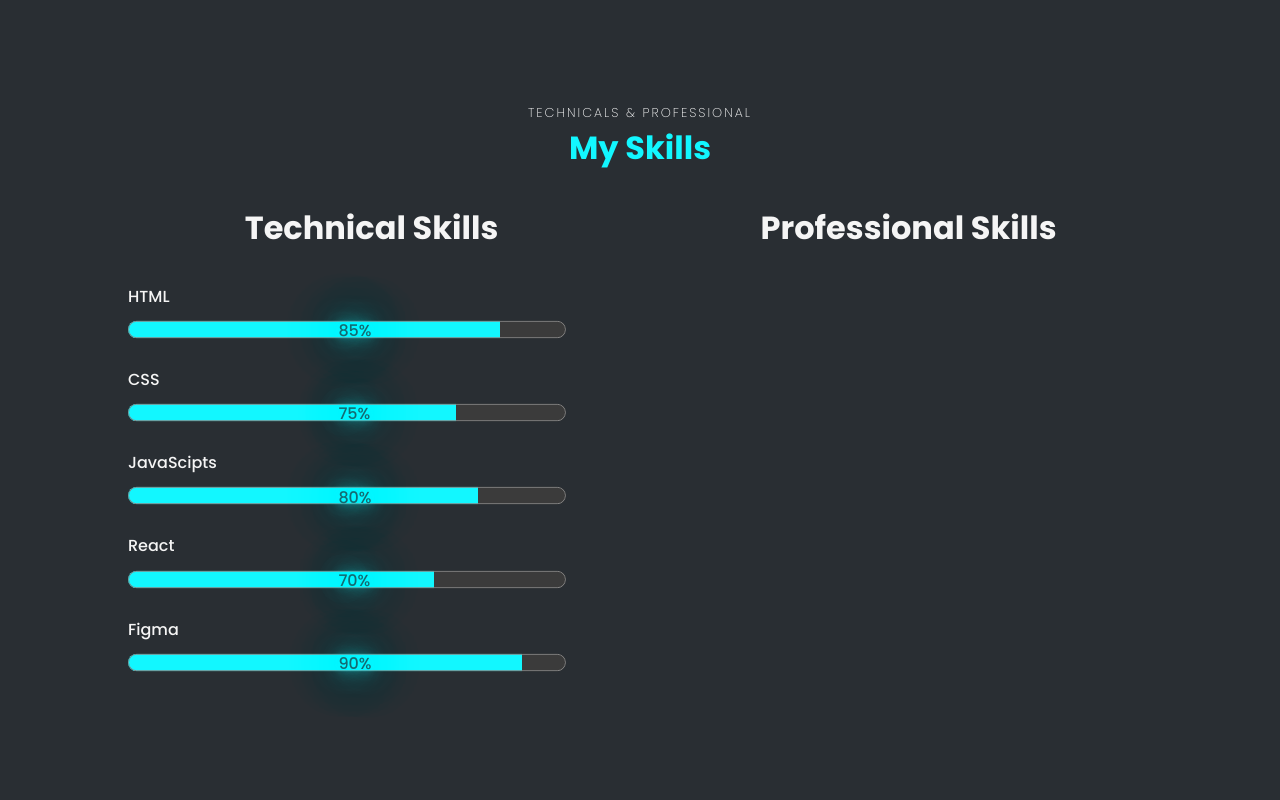
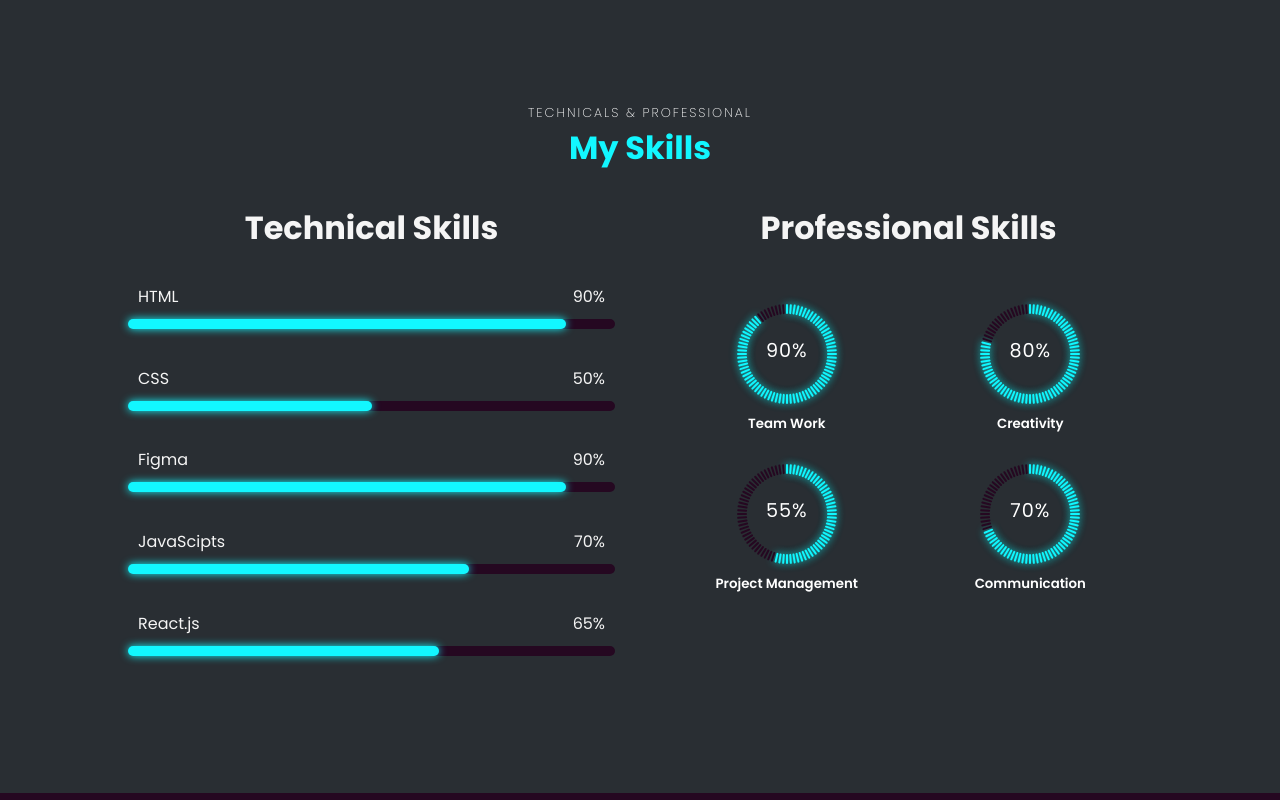
Before and after one commit to bhupati0001/my-portfolio, a plain HTML site: page index.html in a window 1280 px wide. Shown: the part 2494-3294 px from the top of the page. Drawn offline with nearby package versions, Linux system fonts and the light colour scheme.

Commit message:
my professional skills section is added and is designed

```diff
--- a/css/style.css
+++ b/css/style.css
@@ -1,5 +1,6 @@
 @import url('https://fonts.googleapis.com/css2?family=Poppins:ital,wght@0,100;0,200;0,300;0,400;0,500;0,600;0,700;0,800;0,900;1,100;1,200;1,300;1,400;1,500;1,600;1,700;1,800;1,900&display=swap');
-*{
+
+* {
     padding: 0;
     margin: 0;
     box-sizing: border-box;
@@ -8,32 +9,32 @@
     text-decoration: none;
 }
 
-:root{
+:root {
     --text-color: #f5f5f5;
     --hover-color: #12f7ff;
-   --bg-color:#250821;
+    --bg-color: #250821;
     --second-bg-color: #292e33;
     --big-font: 2.5rem;
     --normal-font: 2rem;
     --neon-box-shadow: 0 0 .5rem #12f7ff;
     --h2-font: 3rem;
-   --font-neon-text-shadow: 0 0 10px rgba(18,247,255,0.7),
-   0 0 20px rgba(18,247,255,0.7),
-   0 0 30px rgba(18,247,255,0.7),
-   0 0 40px rgba(18,247,255,0.7),
-   0 0 70px rgba(18,247,255,0.7),
-   0 0 80px rgba(18,247,255,0.7),
-   0 0 100px rgba(18,247,255,0.7),
-   0 0 150px rgba(18,247,255,0.7);
+    --font-neon-text-shadow: 0 0 10px rgba(18, 247, 255, 0.7),
+        0 0 20px rgba(18, 247, 255, 0.7),
+        0 0 30px rgba(18, 247, 255, 0.7),
+        0 0 40px rgba(18, 247, 255, 0.7),
+        0 0 70px rgba(18, 247, 255, 0.7),
+        0 0 80px rgba(18, 247, 255, 0.7),
+        0 0 100px rgba(18, 247, 255, 0.7),
+        0 0 150px rgba(18, 247, 255, 0.7);
 }
-body{
+
+body {
     font-family: 'Poppins', sans-serif;
     background-color: var(--bg-color);
     color: var(--text-color)
-
 }
 
-header{
+header {
     display: flex;
     align-items: center;
     justify-content: space-between;
@@ -46,37 +47,40 @@ header{
     border-bottom: 1px solid var(--hover-color);
     box-shadow: 0 3px .7rem var(--hover-color); */
 }
-span{
+
+span {
     color: var(--hover-color);
 }
 
-.logo{
- font-size:26px ;
+.logo {
+    font-size: 26px;
     font-weight: 700;
     letter-spacing: 1px;
     padding-left: 10%;
 }
-.logo span{
+
+.logo span {
     color: var(--hover-color);
 }
-.navlist{
+
+.navlist {
     display: flex;
     padding-right: 10%;
 
 }
 
-.navlist a{
+.navlist a {
     color: var(--text-color);
     font-weight: 500;
     padding: 10px 20px;
 }
 
-.navlist a:hover{
+.navlist a:hover {
     color: var(--hover-color);
     text-shadow: var(--font-neon-text-shadow);
 }
 
-#menu-icon{
+#menu-icon {
     font-size: 1.8rem;
     z-index: 1000;
     cursor: pointer;
@@ -87,88 +91,100 @@ span{
     display: none;
 }
 
-section{
+section {
     padding: 100px 10%;
 }
-.home{
+
+.home {
     min-height: 100vh;
     height: 100%;
     width: 100%;
     display: grid;
-    grid-template-columns: repeat(2,1fr);
+    grid-template-columns: repeat(2, 1fr);
     align-items: center;
     grid-gap: 4em;
 
 }
 
-.home-content{
+.home-content {
     max-width: 600px;
 }
 
-.home-content h1{
+.home-content h1 {
     font-size: var(--big-font);
     font-weight: 700;
 }
-.change-text{
+
+.change-text {
     font-size: 1.5rem;
     font-weight: 600;
 }
 
-.change-text h3{
+.change-text h3 {
     display: inline-flex;
     margin: 0;
     vertical-align: top;
 
 }
 
-.change-text h3 .word{
+.change-text h3 .word {
     position: absolute;
     display: flex;
     opacity: 0;
     color: var(--hover-color)
 }
 
-.change-text h3 .word .letter{
-    transform-origin: center center 25px ;
+.change-text h3 .word .letter {
+    transform-origin: center center 25px;
 }
 
-.change-text h3 .word .letter.out{
+.change-text h3 .word .letter.out {
     transform: rotateX(90deg);
-    transition: 0.32s cubic-bezier(0.6,0,0.7,0.2);
+    transition: 0.32s cubic-bezier(0.6, 0, 0.7, 0.2);
 }
 
-.change-text h3 .word .letter.in{
+.change-text h3 .word .letter.in {
     transition: 0.38s ease;
 }
-.change-text h3 .word .letter.behind{
+
+.change-text h3 .word .letter.behind {
     transform: rotateX(-90deg);
 }
 
-.home-content p{
+.home-content p {
     color: #bdbdbd;
     line-height: 1.6;
 }
 
 
-#reach{
+#reach {
     color: var(--hover-color)
 }
 
-#me{
+#me {
     color: var(--text-color)
 }
 
-#colon{
+#colon {
     animation: blink 5s infinite;
     text-shadow: 0 0 .5rem var(--hover-color);
 }
+
 @keyframes blink {
-    0% { opacity: 1; }
-    50% { opacity: 0; }
-    100% { opacity: 1; }
+    0% {
+        opacity: 1;
     }
 
-.info-box{
+    50% {
+        opacity: 0;
+    }
+
+    100% {
+        opacity: 1;
+    }
+}
+
+.info-box {
     display: flex;
     flex-direction: row;
     gap: 20px;
@@ -178,36 +194,38 @@ section{
     margin-left: 10px;
 }
 
-.info-box h5 a{
+.info-box h5 a {
     font-weight: 600;
     color: var(--text-color);
     font-size: 2.5rem;
     color: #bdbdbd;
 }
 
-.email-info h5 a{
+.email-info h5 a {
     color: #d86d09;
 }
-.email-info h5 a:hover{
+
+.email-info h5 a:hover {
     text-shadow: 0 0 .7em rgb(243, 132, 4);
 }
 
-.phone-info h5 a{
+.phone-info h5 a {
     color: rgb(7, 114, 30);
 }
-.phone-info h5 a:hover{
+
+.phone-info h5 a:hover {
     text-shadow: 0 0 .7em rgb(84, 236, 84);
 }
 
-.whatsapp-info h5 a{
-    color:rgb(97, 255, 145)
+.whatsapp-info h5 a {
+    color: rgb(97, 255, 145)
 }
 
-.whatsapp-info h5 a:hover{
+.whatsapp-info h5 a:hover {
     text-shadow: 0 0 .7em rgb(84, 236, 84);
 }
 
-.btn-box{
+.btn-box {
     display: flex;
     justify-content: space-between;
     width: 320px;
@@ -215,13 +233,13 @@ section{
     margin-top: 20px;
 }
 
-.btn-box a.btn{
+.btn-box a.btn {
     display: inline-flex;
     justify-content: center;
     align-items: center;
     width: 150px;
     height: 100%;
-    background:var(--hover-color);
+    background: var(--hover-color);
     color: var(--bg-color);
     font-size: 1rem;
     letter-spacing: 1px;
@@ -236,46 +254,49 @@ section{
 
 }
 
-a.btn:hover{
+a.btn:hover {
     color: var(--hover-color);
 }
 
-a.btn::before{
+a.btn::before {
     content: "";
     position: absolute;
     top: 0;
     left: 0;
-    background: var(--bg-color) ;
+    background: var(--bg-color);
     width: 0;
     height: 100%;
     z-index: -1;
     transition: .4s;
 
 }
-a.btn:hover::before{
+
+a.btn:hover::before {
     width: 100%;
 }
 
-a.btn:nth-child(2){
+a.btn:nth-child(2) {
     background-color: var(--bg-color);
     color: var(--hover-color);
 }
-a.btn:nth-child(2):hover{
+
+a.btn:nth-child(2):hover {
     color: var(--bg-color);
 }
-a.btn:nth-child(2)::before{
+
+a.btn:nth-child(2)::before {
     background: var(--hover-color);
 }
 
-.social-icons{
+.social-icons {
     margin-top: 8rem;
     display: flex;
     justify-content: space-between;
     width: 220px;
-    height: 50px ;
+    height: 50px;
 }
 
-.social-icons a{
+.social-icons a {
     display: inline-flex;
     width: 50px;
     height: 100%;
@@ -293,16 +314,16 @@ a.btn:nth-child(2)::before{
 }
 
 
-.social-icons a i{
+.social-icons a i {
     font-size: 1.5rem;
 }
 
-.social-icons a:hover{
+.social-icons a:hover {
     background: var(--bg-color);
     color: var(--bg-color);
 }
 
-.social-icons a::before{
+.social-icons a::before {
     content: "";
     position: absolute;
     border-radius: 50%;
@@ -315,35 +336,34 @@ a.btn:nth-child(2)::before{
     z-index: -1;
 }
 
-.social-icons a:hover::before{
+.social-icons a:hover::before {
     width: 100%;
 }
 
 
-.home-image{
+.home-image {
     position: relative;
 }
 
-.img-box{
+.img-box {
     text-align: center;
 }
 
-.img-box img{
+.img-box img {
     width: 100%;
     max-width: 350px;
     height: auto;
 }
 
-.blob-image{
+.blob-image {
     position: absolute;
     width: 100%;
     height: 100%;
     z-index: -1;
     top: 10%
-
 }
 
-.blob-image:nth-child(2){
+.blob-image:nth-child(2) {
     filter: blur(50px);
 }
 
@@ -351,51 +371,51 @@ a.btn:nth-child(2)::before{
 
 
 
-.about{
+.about {
     display: flex;
     align-items: center;
     justify-content: space-between;
     gap: 2em;
-    background:var(--second-bg-color);
+    background: var(--second-bg-color);
 }
 
-.about .img-about{
+.about .img-about {
     text-align: center;
     position: relative;
 }
 
-.about .img-about img{
+.about .img-about img {
     max-width: 400px;
     height: auto;
 }
 
-.about-content span{
+.about-content span {
     color: #fdfdfd;
     font-size: .8rem;
     font-weight: 200;
     letter-spacing: 2px;
-    text-transform: uppercase ;
+    text-transform: uppercase;
 }
 
-.about-content h2{
+.about-content h2 {
     color: var(--hover-color);
     font-weight: 700;
     font-size: var(--normal-font);
 }
 
-.about-content h3{
-    font-weight:600 ;
+.about-content h3 {
+    font-weight: 600;
     font-size: 1.5rem;
     margin-top: 0.2rem;
 }
 
-.about-content p{
+.about-content p {
     color: #fdfdfd;
     font-weight: 300;
     margin-bottom: 1.5rem;
 }
 
-div[class|="info-about"]{
+div[class|="info-about"] {
     background: var(--bg-color);
     font-size: .6rem;
     position: absolute;
@@ -411,39 +431,38 @@ div[class|="info-about"]{
     animation: morph 6s linear infinite;
 }
 
-div[class|="info-about"]:hover{
+div[class|="info-about"]:hover {
     background: var(--hover-color);
     box-shadow: 0 0 1.5em var(--hover-color);
     color: var(--bg-color);
 }
 
-div[class|="info-about"]:hover span{
+div[class|="info-about"]:hover span {
     color: var(--second-bg-color);
 }
 
-div[class*="-experience"]{
+div[class*="-experience"] {
     left: 10%;
     top: 34%
-
 }
 
-div[class*="-projects"]{
+div[class*="-projects"] {
     left: 66%;
     top: 15%;
 
 }
 
-div[class*="-clients"]{
+div[class*="-clients"] {
     left: 61%;
     top: 70%;
 
 }
 
-div[class*="-clients"] p{
+div[class*="-clients"] p {
     margin-top: 5px;
 }
 
-.img-about span{
+.img-about span {
     color: var(--hover-color);
     font-size: 1rem;
     font-weight: 600;
@@ -454,19 +473,19 @@ div[class*="-clients"] p{
 
 /* ---------------services section--------------- */
 
-.main-text{
+.main-text {
     width: 100%;
     text-align: center;
     margin-bottom: 2rem;
     color: var(--hover-color);
 }
 
-.main-text h2{
+.main-text h2 {
     font-weight: 700;
     font-size: var(--normal-font);
 }
 
-.main-text span{
+.main-text span {
     color: #fdfdfd;
     font-size: .8rem;
     font-weight: 200;
@@ -474,14 +493,15 @@ div[class*="-clients"] p{
     text-transform: uppercase;
 }
 
-.section-services{
+.section-services {
     display: flex;
     justify-content: center;
     align-items: center;
     flex-wrap: wrap;
     gap: 2rem;
 }
-.section-services .service-box{
+
+.section-services .service-box {
     flex: 1 1 18rem;
     padding: 2rem 1rem 2rem;
     text-align: center;
@@ -489,17 +509,18 @@ div[class*="-clients"] p{
     transition: transform .4s;
     border-radius: 10px;
 }
+
 .service-btn {
     width: auto;
     justify-content: center;
 }
 
-.service-box:hover{
+.service-box:hover {
     transform: translateY(-0.7rem);
 }
 
 
-.service-icon{
+.service-icon {
     border: 2px solid var(--hover-color);
     padding: 2rem;
     background: var(--bg-color);
@@ -513,14 +534,14 @@ div[class*="-clients"] p{
     outline: 3px solid var(--bg-color);
 }
 
-.service-box h3{
+.service-box h3 {
     margin-top: 10px;
     font-size: 1.5rem;
 
 
 }
 
-.service-box p{
+.service-box p {
     margin: .5rem 0 1.5rem 0;
     font-weight: 300;
     letter-spacing: 1px;
@@ -541,38 +562,39 @@ div[class*="-clients"] p{
 
 /* -----------------------------skills section----------------------- */
 
-.skills{
+.skills {
     background: var(--second-bg-color);
 }
 
-.skills-main{
+.skills-main {
     width: 100%;
     display: grid;
     grid-template-columns: repeat(2, 1fr);
-    row-gap:30px;
+    row-gap: 30px;
     column-gap: 50px;
 
 }
 
-.skill-bar{
+.skill-bar {
     margin-bottom: 2.3rem;
 }
 
-.skills-main h3{
+.skills-main h3 {
     margin-bottom: 2rem;
     font-size: var(--normal-font);
     text-align: center;
 
 }
 
-.skill-left .skill-bar .info{
+.skill-left .skill-bar .info {
     display: flex;
     justify-content: space-between;
     align-items: center;
     padding: 0 10px;
 }
 
-.skill-left .info label{
+/* --------optional design---- */
+/* .skill-left .info label{
     display: block;
     position: relative;
     color: var(--text-color);
@@ -649,12 +671,12 @@ div[class*="-clients"] p{
     left: 48%;
     font-weight: 500;
     text-shadow: var(--font-neon-text-shadow);
-}
+} */
+
+/* -------END---------*/
 
 
-
-
-/* .skill-left .skill-bar .bar{
+.skill-left .skill-bar .bar {
     width: 100%;
     height: 10px;
     background-color: var(--bg-color);
@@ -664,7 +686,7 @@ div[class*="-clients"] p{
 
 }
 
-.skill-bar .bar span{
+.skill-bar .bar span {
     width: 50%;
     height: 100%;
     position: absolute;
@@ -674,25 +696,90 @@ div[class*="-clients"] p{
     box-shadow: var(--neon-box-shadow);
 }
 
-.skill-bar .bar .html{
+.skill-bar .bar .html {
     width: 90%;
+    animation: html 2s;
 }
 
-.skill-bar .bar .css{
+.skill-bar .bar .css {
     width: 50%;
+    animation: css 3s;
 }
 
-.skill-bar .bar .figma{
+.skill-bar .bar .figma {
     width: 90%;
+    animation: figma 4s;
 }
 
-.skill-bar .bar .js{
+.skill-bar .bar .js {
     width: 70%;
+    animation: js 5s;
 }
 
-.skill-bar .bar .react{
+.skill-bar .bar .react {
     width: 65%;
-} */
+    animation: react 6s;
+}
+
+/* -------skill right------ */
+
+
+.professional{
+    display: grid;
+    grid-template-columns: 1fr 1fr;
+}
+
+.box{
+    position: relative;
+    margin: 10px 0;
+    flex: 1 1 15rem;
+}
+
+.box .text {
+    text-align: center;
+    color: #fff;
+    font-size: 1rem;
+}
+
+.box .text big{
+    font:400;
+    letter-spacing: 1px;
+    position: absolute;
+    top: 40%;
+    left: 50%;
+    transform: translate(-50%,-50%);
+}
+
+.box .text small{
+   display: block;
+   font-weight: 600;
+}
+
+.circle{
+    width: 100%;
+    height: 120px;
+    display: flex;
+    justify-content: center;
+    align-items: center;
+
+}
+
+.circle .points{
+    width: 2px;
+    height: 10px;
+    background: var(--bg-color);
+    position: absolute;
+    border-radius: 3px;
+    transform: rotate(calc(var(--i)*var(--rot))) translateY(-45px);
+
+
+}
+
+.points.marked{
+    animation: glow 0.04s linear forwards;
+    animation-delay: calc(var(--i)*0.05s);
+}
+
 
 
 
@@ -708,18 +795,84 @@ div[class*="-clients"] p{
 /* -----------keyframes------------ */
 
 @keyframes morph {
+
     0%,
-    100%{
+    100% {
         border-radius: 40% 60% 70% 30% / 40% 40% 60% 50%;
     }
-    30%{
+
+    30% {
         border-radius: 70% 30% 50% 50% / 30% 30% 70% 70%;
     }
 
-    60%{
+    60% {
         border-radius: 100% 60% 60% 100% / 100% 100% 60% 60%;
     }
-    80%{
+
+    80% {
         border-radius: 69% 31% 66% 34% / 21% 30% 70% 79%;
     }
 }
+
+
+@keyframes html {
+    0% {
+        width: 0%;
+    }
+
+    100% {
+        width: 90%;
+    }
+}
+
+@keyframes css {
+    0% {
+        width: 0%;
+    }
+
+    100% {
+        width: 50%;
+    }
+}
+
+@keyframes js {
+    0% {
+        width: 0%;
+    }
+
+    100% {
+        width: 70%;
+    }
+}
+
+@keyframes figma {
+    0% {
+        width: 0%;
+    }
+
+    100% {
+        width: 90%;
+    }
+}
+
+@keyframes react {
+    0%{
+        width: 0%;
+    }
+    100%{
+        width: 65%;
+    }
+}
+
+
+
+@keyframes glow {
+    0%{
+        background: var(--bg-color);
+        box-shadow: none;
+    }
+    100%{
+        background: var(--hover-color);
+        box-shadow: var(--neon-box-shadow);
+    }
+}
--- a/index.html
+++ b/index.html
@@ -232,7 +232,7 @@
         <div class="skills-main">
             <div class="skill-left">
                 <h3>Technical Skills</h3>
-                <div class="info">
+                <!-- <div class="info">
                     <label for="html">HTML</label>
                     <progress value="85" max="100" id="html" placeholder="20"></progress>
                 </div>
@@ -255,9 +255,14 @@
                 <div class="info">
                     <label for="figma">Figma</label>
                     <progress value="90" max="100" id="figma"></progress>
-                </div>
+                </div> -->
 
-                <!-- <div class="skill-bar">
+
+
+            <!-- -----------------or------------------------ -->
+
+
+                <div class="skill-bar">
                     <div class="info">
                         <p>HTML</p>
                         <P>90%</P>
@@ -305,11 +310,44 @@
                     <div class="bar">
                        <span class="react"></span>
                     </div>
-                </div> -->
+                </div>
 
             </div>
             <div class="skill-Right">
                 <h3>Professional Skills</h3>
+                <div class="professional">
+                    <div class="box">
+                        <div class="circle" data-dots="80" data-percent = "90"></div>
+                        <div class="text">
+                            <big>90%</big>
+                            <small>Team Work</small>
+                        </div>
+                    </div>
+
+                    <div class="box">
+                        <div class="circle" data-dots="80" data-percent = "80"></div>
+                        <div class="text">
+                            <big>80%</big>
+                            <small>Creativity</small>
+                        </div>
+                    </div>
+
+                    <div class="box">
+                        <div class="circle" data-dots="80" data-percent = "55"></div>
+                        <div class="text">
+                            <big>55%</big>
+                            <small>Project Management</small>
+                        </div>
+                    </div>
+
+                    <div class="box">
+                        <div class="circle" data-dots="80" data-percent = "70"></div>
+                        <div class="text">
+                            <big>70%</big>
+                            <small>Communication</small>
+                        </div>
+                    </div>
+                </div>
             </div>
         </div>
 
@@ -317,6 +355,8 @@
     </section>
 
 
+
+
     <script src="js/main.js"></script>
 </body>
 
--- a/js/main.js
+++ b/js/main.js
@@ -38,3 +38,27 @@ let changeText = () =>{
 
 changeText();
 setInterval(changeText,3000);
+
+
+
+// circle skill /////////////////////////////////////////
+
+const circles = document.querySelectorAll(".circle");
+circles.forEach(elem=>{
+    var dots = elem.getAttribute("data-dots");
+    var marked = elem.getAttribute("data-percent");
+    var percent = Math.floor(dots*marked/100);
+    var points = "";
+    var rotate = 360 / dots;
+
+    for(let i=0; i<dots; i++){
+        points += `<div class="points" style="--i:${i}; --rot:${rotate}deg"></div>`;
+    }
+
+    elem.innerHTML = points;
+
+    const pointsMarked = elem.querySelectorAll(".points");
+    for(let i = 0; i < percent ; i++){
+        pointsMarked[i].classList.add("marked");
+    }
+})
```
Lines whose indentation alone changed are shown as unchanged.
